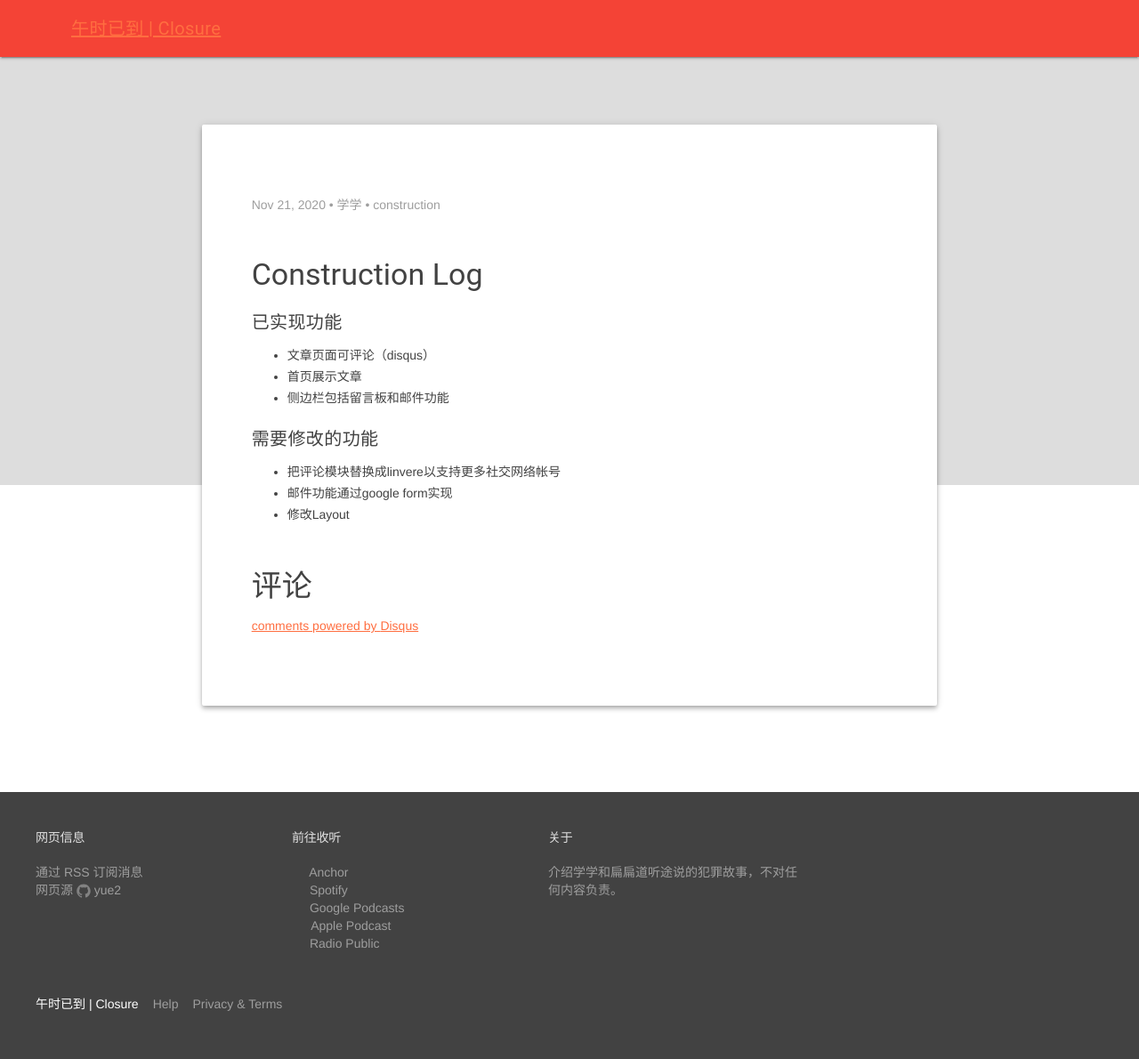
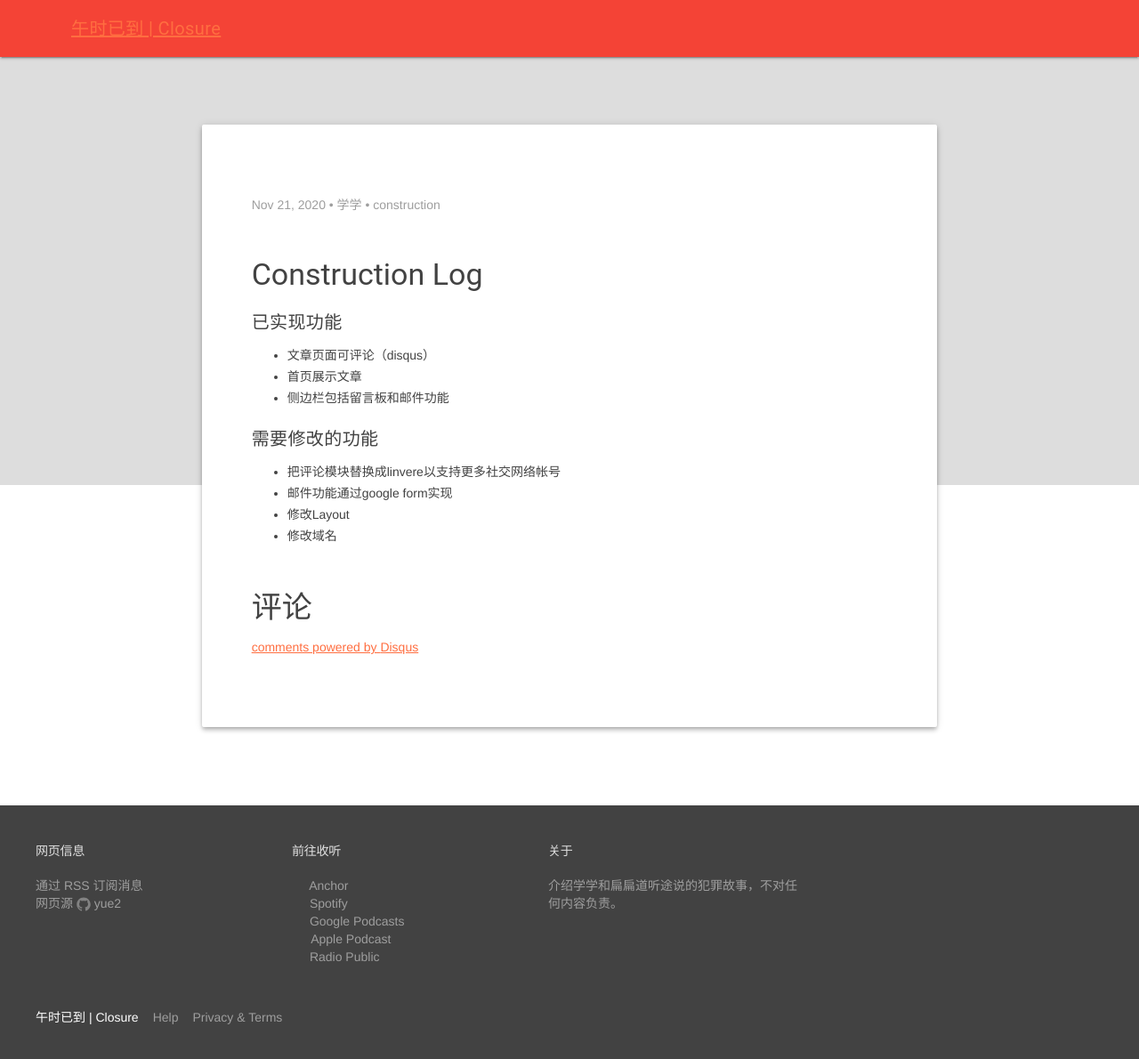
Before and after one commit to gdgmanagua/jekyll-mdl, a Jekyll site: the page built from _posts/2020-11-21-construction-log.md, in a window 1280 px wide. Shown: the top 1190 px of the page at 89% size. Built offline with Jekyll 4.4.1, drawn with Linux system fonts in a browser that asks for light colours; nearby versions of some CDN libraries; comment, search, counter and statistics services are not loaded; a style sheet for code colours, icons or effects is not loaded.

Commit message:
edit construction log

```diff
--- a/_posts/2020-11-21-construction-log.md
+++ b/_posts/2020-11-21-construction-log.md
@@ -13,3 +13,4 @@ categories: construction
 - 把评论模块替换成linvere以支持更多社交网络帐号
 - 邮件功能通过google form实现
 - 修改Layout
+- 修改域名
```
